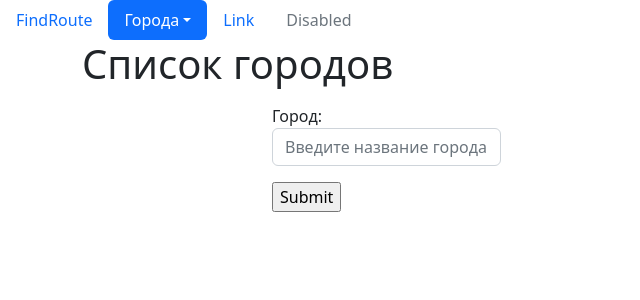
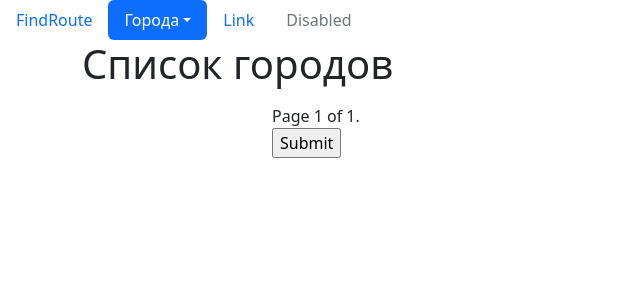
Before and after one commit to TuzovAP/django_sate, a Django app: page /cities/ in a window 1280 px wide. Shown: the top 300 px of the page, without its empty margins (0-640 px from the left). Run offline with Django 4.2, Linux system fonts and the light colour scheme; data that the repository does not hold is empty.

Commit message:
Пагинация через django

```diff
--- a/cities/templates/cities/home.html
+++ b/cities/templates/cities/home.html
@@ -6,7 +6,7 @@
 <div class="row">
      <div class="col-md-8 mx-auto my-2">
          <table class="table table-striped table-hover">
-          {% for object in objects_list %}
+          {% for object in page_obj %}
              <tr>
                  <td>
                      <a href="{% url 'cities:detail' pk=object.pk %}">{{ object.name }}</a>
@@ -26,6 +26,25 @@
           {% endfor %}
      </div>
 </div>
+
+<div class="pagination">
+    <span class="step-links">
+        {% if page_obj.has_previous %}
+            <a href="?page=1">&laquo; first</a>
+            <a href="?page={{ page_obj.previous_page_number }}">previous</a>
+        {% endif %}
+
+        <span class="current">
+            Page {{ page_obj.number }} of {{ page_obj.paginator.num_pages }}.
+        </span>
+
+        {% if page_obj.has_next %}
+            <a href="?page={{ page_obj.next_page_number }}">next</a>
+            <a href="?page={{ page_obj.paginator.num_pages }}">last &raquo;</a>
+        {% endif %}
+    </span>
+</div>
+
 <div class="row">
     <div class="col-md-4">
         <form action="" method="post"> {% csrf_token %}
--- a/cities/urls.py
+++ b/cities/urls.py
@@ -1,9 +1,10 @@
 from django.urls import path
 
-from cities.views import home, CityDetailView, CityCreateView, CityUpdateView, CityDeleteView
+from cities.views import home, CityDetailView, CityCreateView, CityUpdateView, CityDeleteView, CityListView
 
 urlpatterns = [
-    path('', home, name='home'),
+    # path('', home, name='home'),
+    path('', CityListView.as_view(), name='home'),
     path('detail/<int:pk>/', CityDetailView.as_view(), name='detail'),
     path('add/', CityCreateView.as_view(), name='create'),
     path('update/<int:pk>/', CityUpdateView.as_view(), name='update'),
--- a/cities/views.py
+++ b/cities/views.py
@@ -1,12 +1,13 @@
+from django.core.paginator import Paginator
 from django.shortcuts import render, get_object_or_404
 from django.urls import reverse_lazy
-from django.views.generic import DetailView, CreateView, UpdateView, DeleteView
+from django.views.generic import DetailView, CreateView, UpdateView, DeleteView, ListView
 
 from cities.forms import HtmlForm, CityForm
 from cities.models import City
 
 
-# функция для прорисовки страницы
+# функция для прорисовки страницы home
 def home(request, pk=None):
     if request.method == 'POST':
         form = CityForm(request.POST)
@@ -20,7 +21,10 @@
     #     return render(request, 'cities/detail.html', content)
     form = CityForm()
     qs = City.objects.all()
-    content = {'objects_list': qs, 'form': form}
+    lst = Paginator(qs, 2)
+    page_num = request.GET.get('page')
+    page_obj = lst.get_page(page_num)
+    content = {'page_obj': page_obj, 'form': form}
     return render(request, 'cities/home.html', content)
 
 
@@ -49,3 +53,9 @@
     #  функуия для удаления без подтверждения. Не работает, видимо из-за новой версии джанго
     def get(self, request, *args, **kwargs):
         return self.post(request, *args, **kwargs)
+
+
+class CityListView(ListView):
+    paginate_by = 2
+    model = City
+    template_name = 'cities/home.html'
```
